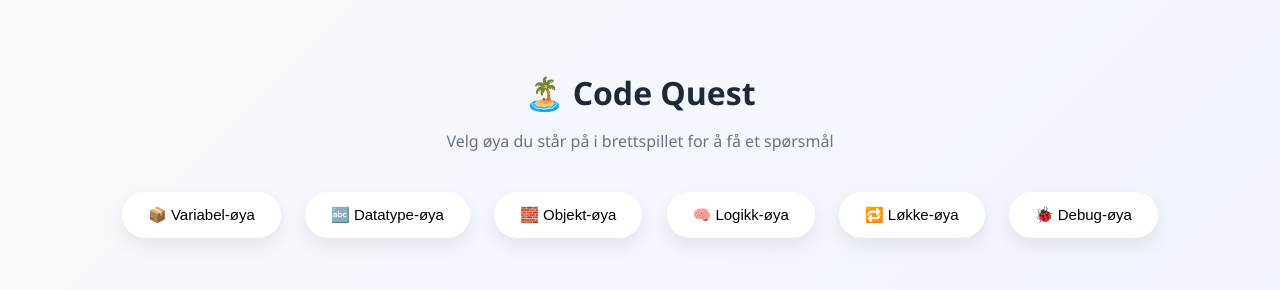
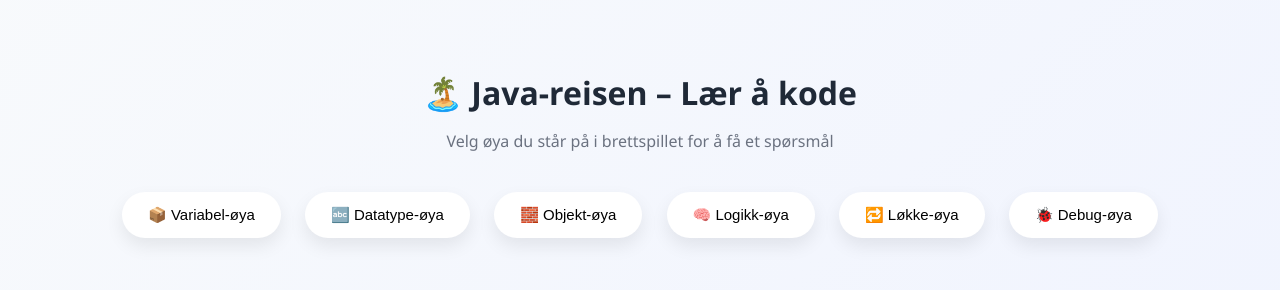
Before and after one commit to AndersKlevaas1/andersklevaas1.github.io, a plain HTML site: page index.html in a window 1280 px wide. Drawn offline with Linux system fonts and the light colour scheme.

Commit message:
nytt navn

```diff
--- a/index.html
+++ b/index.html
@@ -3,7 +3,7 @@
 <head>
   <meta charset="UTF-8" />
   <meta name="viewport" content="width=device-width, initial-scale=1.0" />
-  <title>Code Quest – Øyvalg</title>
+  <title>Java-reisen – Lær å kode</title>
 
   <!-- CSS -->
   <link rel="stylesheet" href="style.css" />
@@ -11,7 +11,7 @@
 
 <body>
 
-  <h1>🏝️ Code Quest</h1>
+  <h1>🏝️ Java-reisen – Lær å kode</h1>
   <p>Velg øya du står på i brettspillet for å få et spørsmål</p>
 
   <!-- Øy-knapper -->
```
